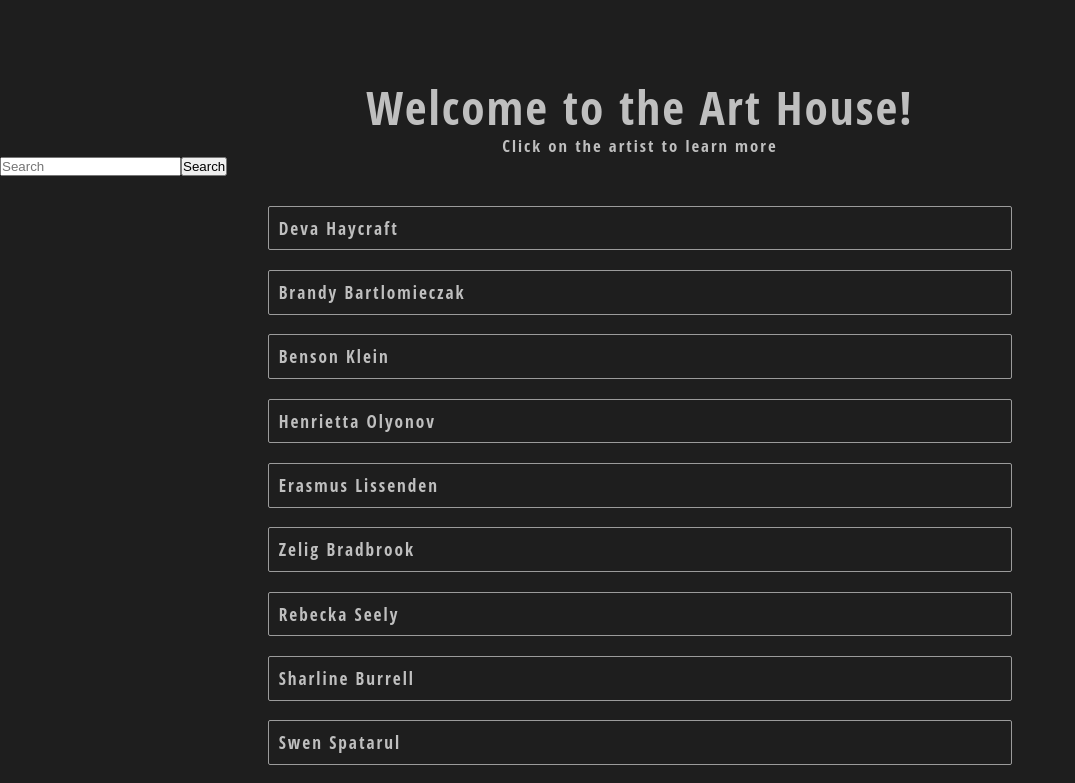
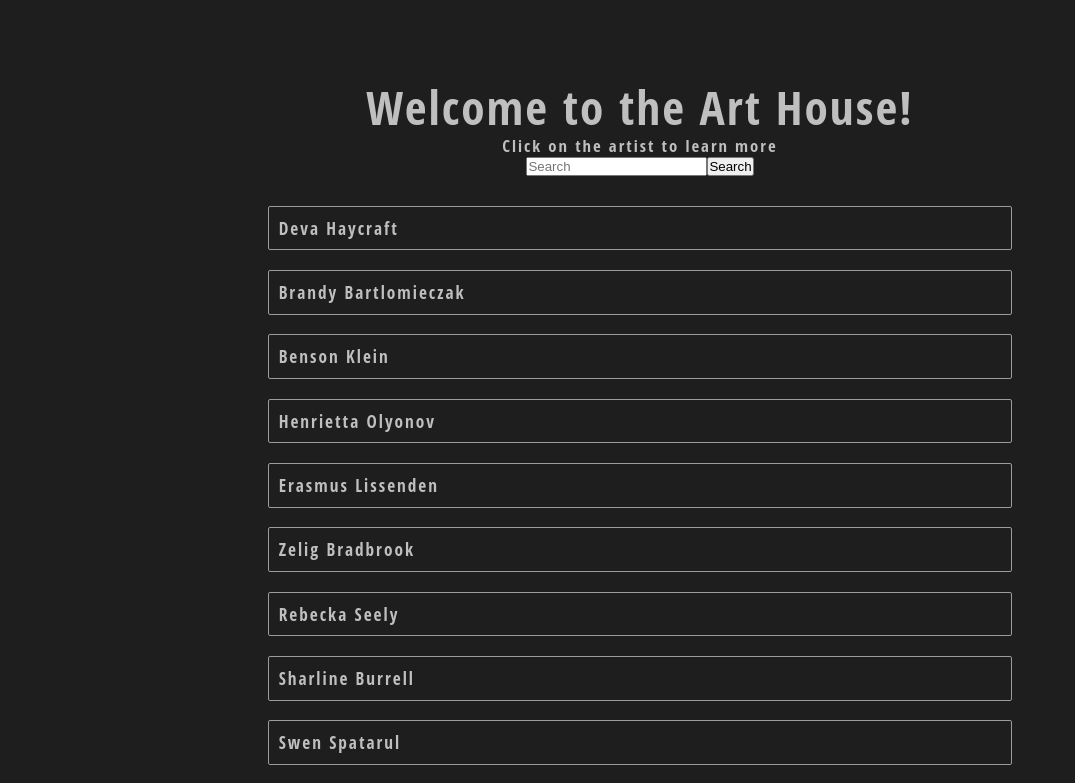
Before and after one commit to codytaft/Server-Render, a Next.js app: page / in a window 1280 px wide. Shown: the top 783 px of the page, without its empty margins (0-1075 px from the left). Built offline with nearby package versions, Linux system fonts and the light colour scheme.

Commit message:
Add parent div to serach form for styling

```diff
--- a/pages/index.js
+++ b/pages/index.js
@@ -4,7 +4,7 @@ import CardContainer from '../components/CardContainer';
 import Search from '../components/Search';
 import events from '../static/mock_events.json';
 
-const Home = () => {
+export default function Home() {
   const [allEvents, setEvents] = useState(events);
 
   const handleChange = async input => {
@@ -23,7 +23,9 @@ const Home = () => {
         <h1 className='title'>Welcome to the Art House!</h1>
         <p className='description'>Click on the artist to learn more </p>
       </div>
-      <Search onChange={input => handleChange(input)} />
+      <div className='search-form'>
+        <Search onChange={input => handleChange(input)} />
+      </div>
 
       <CardContainer artists={allEvents} />
       <style jsx global>{`
@@ -47,6 +49,9 @@ const Home = () => {
       `}</style>
 
       <style jsx>{`
+        .search-form {
+          text-align: center;
+        }
         .title {
           margin: 0;
           width: 100%;
@@ -64,6 +69,4 @@ const Home = () => {
       `}</style>
     </div>
   );
-};
-
-export default Home;
+}
```
